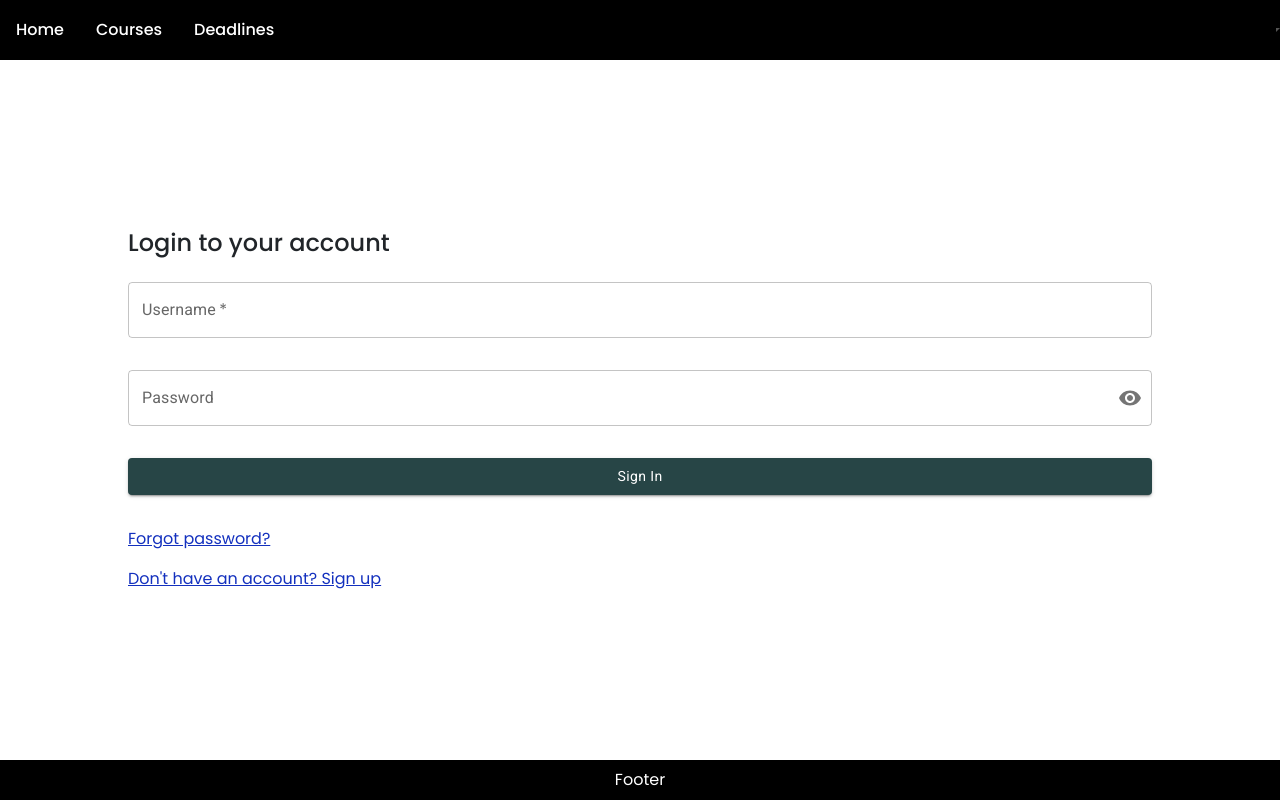
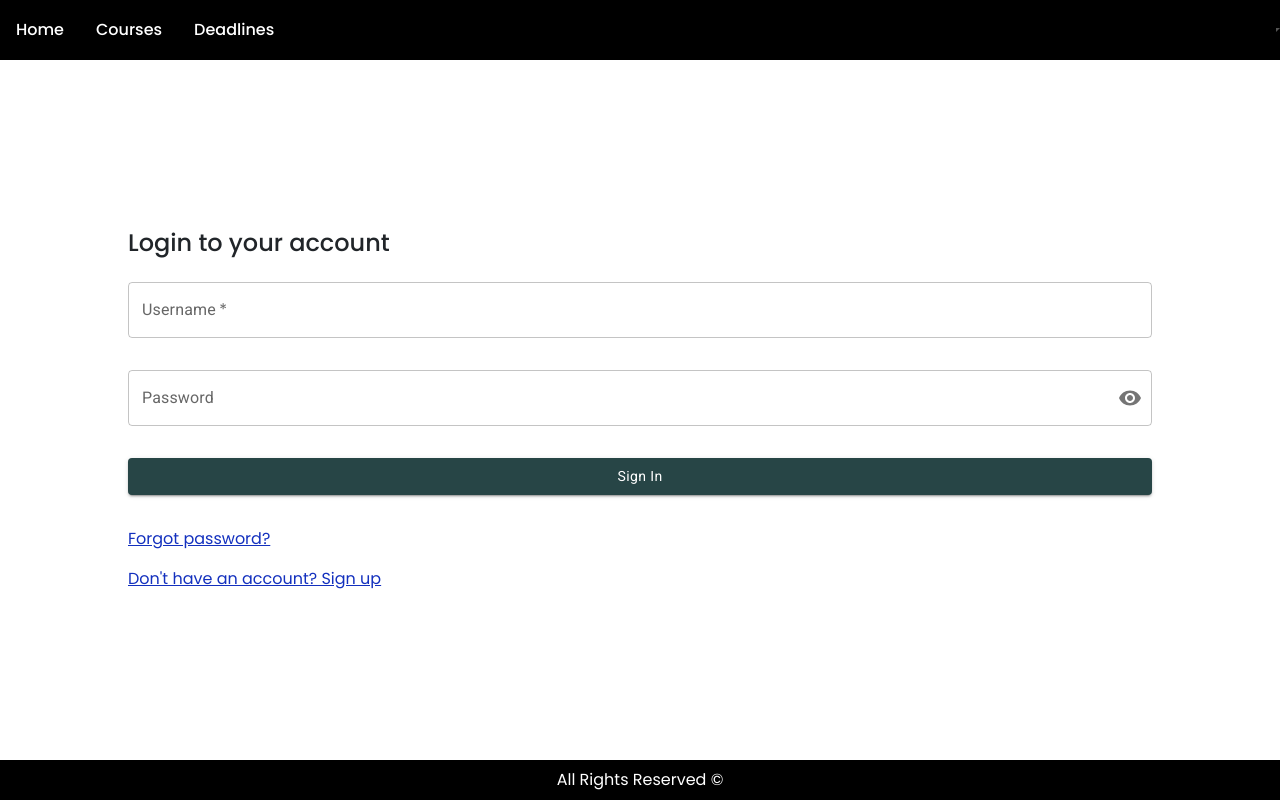
Before and after one commit to ahany42/ElearningPortal, a React (Vite) app in the folder FrontEnd/: page / in a window 1280 px wide. Built offline with nearby package versions, Linux system fonts and the light colour scheme; no server answers.

Commit message:
minor changes in footer and login

```diff
--- a/FrontEnd/src/Components/Footer/Footer.jsx
+++ b/FrontEnd/src/Components/Footer/Footer.jsx
@@ -4,7 +4,7 @@ import './Footer.css';
 const Footer  = () => {
     return (
         <div className='footer'>
-            Footer
+           All Rights Reserved &copy;
         </div>
     )
 }
--- a/FrontEnd/src/Components/Login/Login.jsx
+++ b/FrontEnd/src/Components/Login/Login.jsx
@@ -58,6 +58,7 @@ const Login = ({ setIsAuthenticated }) => {
               // Successful login, redirect to courses
               setCookie('token', data.data);
               setIsAuthenticated(true);
+              toast.success("Welcome Back!")
               navigate('/courses');
           } else {
               // Show error message
```
